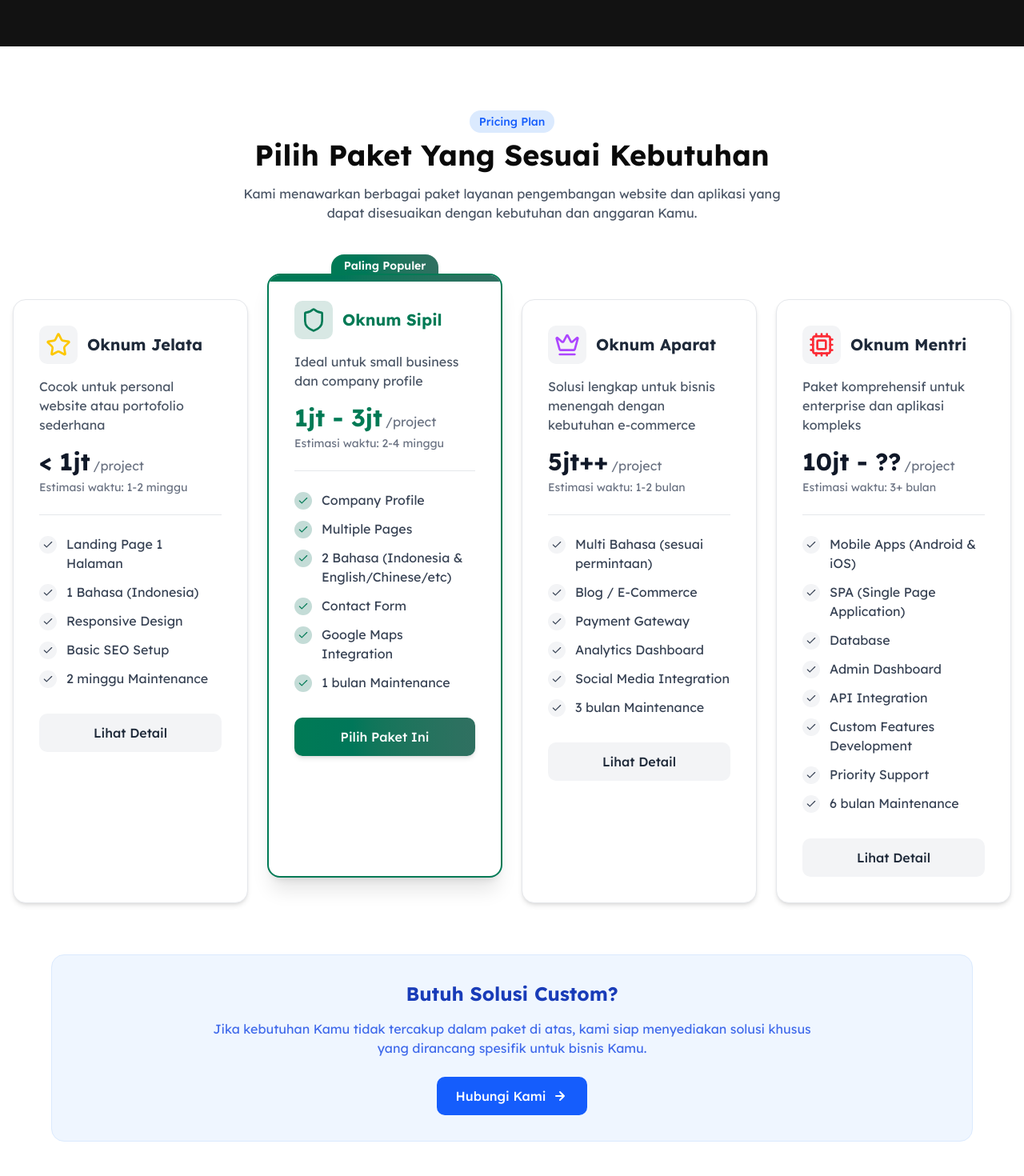
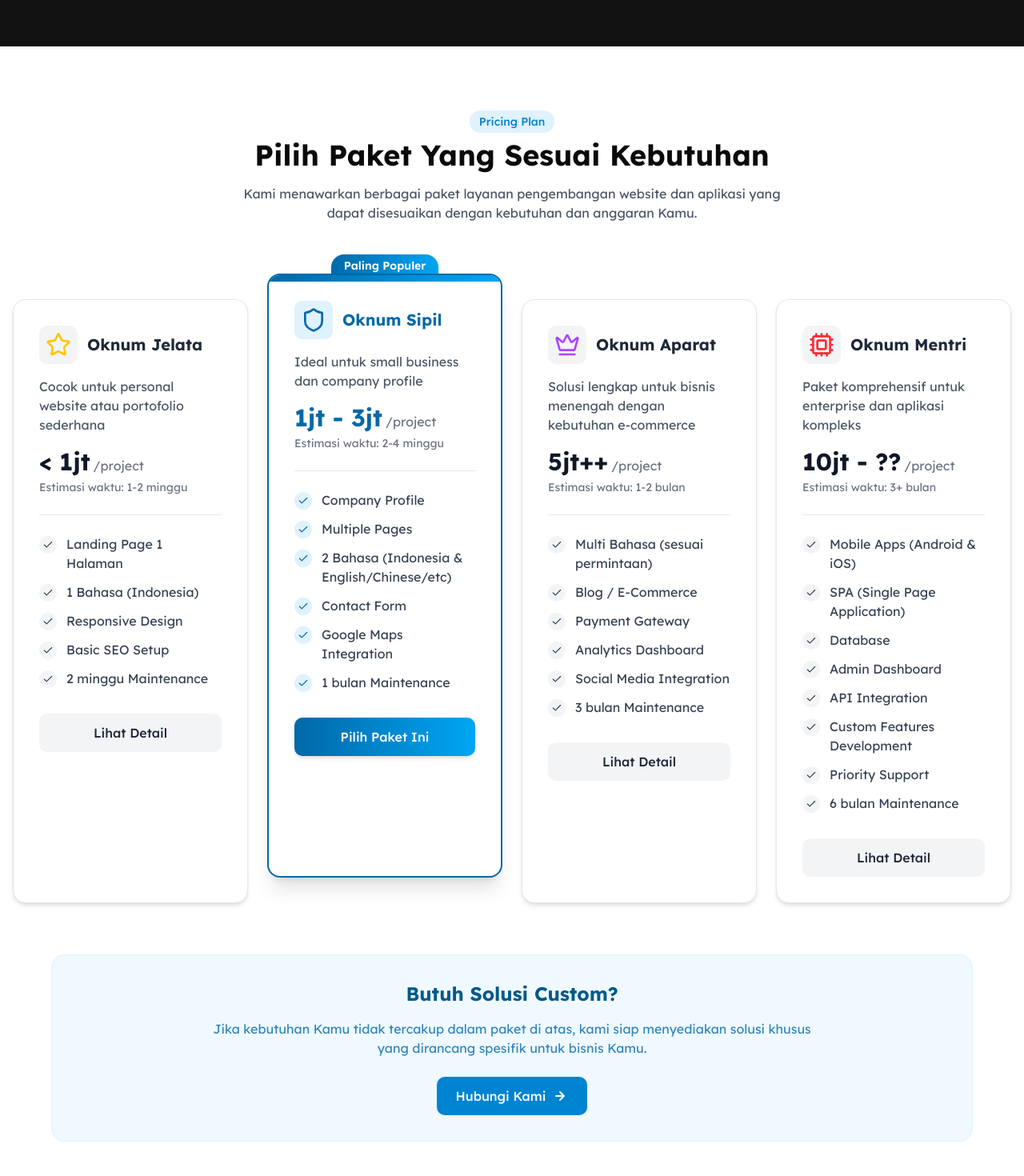
Before and after one commit to gawwe-id/oknum, a Next.js app: page / in a window 1280 px wide. Shown: the part 3820-5290 px from the top of the page at 80% size. Built offline with nearby package versions, Linux system fonts and the light colour scheme; a web font is replaced by a local one.

Commit message:
refactor and add link

```diff
--- a/src/components/pricing.tsx
+++ b/src/components/pricing.tsx
@@ -3,6 +3,7 @@
 import React from "react";
 import { motion, AnimatePresence } from "framer-motion";
 import { Check, Crown, Star, Shield, Cpu } from "lucide-react";
+import Link from "next/link";
 
 // Animation variants
 const sectionVariants = {
@@ -110,7 +111,7 @@ const pricingPlans: PricingPlan[] = [
       "Google Maps Integration",
       "1 bulan Maintenance",
     ],
-    icon: <Shield className="h-8 w-8 text-emerald-700" />,
+    icon: <Shield className="h-8 w-8 text-sky-700" />,
     highlight: true,
     popular: true,
     duration: "2-4 minggu",
@@ -177,7 +178,7 @@ const PricingCard: React.FC<PricingCardProps> = ({ plan }) => {
           animate={{ opacity: 1, y: 0 }}
           transition={{ delay: 0.5 }}
         >
-          <span className="px-4 py-1 bg-gradient-to-r from-emerald-700 to-[#307061] text-white text-sm font-semibold rounded-tr-2xl rounded-tl-2xl shadow-md">
+          <span className="px-4 py-1 bg-gradient-to-r from-sky-700 to-sky-500 text-white text-sm font-semibold rounded-tr-2xl rounded-tl-2xl shadow-md">
             Paling Populer
           </span>
         </motion.div>
@@ -186,26 +187,26 @@ const PricingCard: React.FC<PricingCardProps> = ({ plan }) => {
       <div
         className={`relative h-full rounded-2xl overflow-hidden ${
           plan.highlight
-            ? "border-2 border-emerald-700 shadow-xl bg-white"
+            ? "border-2 border-sky-700 shadow-xl bg-white"
             : "border border-gray-200 shadow-md bg-white"
         }`}
       >
         {plan.highlight && (
-          <div className="absolute top-0 inset-x-0 h-2 bg-gradient-to-r from-emerald-700 to-[#307061]" />
+          <div className="absolute top-0 inset-x-0 h-2 bg-gradient-to-r from-sky-700 to-sky-500" />
         )}
 
         <div className="p-6 md:p-8 h-full">
           <div className="flex items-center space-x-3 mb-4">
             <div
               className={`p-2 rounded-lg ${
-                plan.highlight ? "bg-[#d8e8e4]" : "bg-gray-100"
+                plan.highlight ? "bg-sky-100" : "bg-gray-100"
               }`}
             >
               {plan.icon}
             </div>
             <h3
               className={`text-xl font-bold ${
-                plan.highlight ? "text-emerald-700" : "text-gray-800"
+                plan.highlight ? "text-sky-700" : "text-gray-800"
               }`}
             >
               {plan.name}
@@ -217,7 +218,7 @@ const PricingCard: React.FC<PricingCardProps> = ({ plan }) => {
             <div className="flex items-baseline mb-1">
               <span
                 className={`text-3xl font-bold ${
-                  plan.highlight ? "text-emerald-700" : "text-gray-900"
+                  plan.highlight ? "text-sky-700" : "text-gray-900"
                 }`}
               >
                 {plan.price}
@@ -244,7 +245,7 @@ const PricingCard: React.FC<PricingCardProps> = ({ plan }) => {
                 <div
                   className={`flex-shrink-0 p-1 rounded-full mt-0.5 ${
                     plan.highlight
-                      ? "bg-[#c4dcd7] text-emerald-700"
+                      ? "bg-sky-100 text-sky-700"
                       : "bg-gray-100 text-gray-700"
                   }`}
                 >
@@ -260,7 +261,7 @@ const PricingCard: React.FC<PricingCardProps> = ({ plan }) => {
           <motion.button
             className={`w-full py-3 mt-8 rounded-lg font-medium transition-colors ${
               plan.highlight
-                ? "bg-gradient-to-r from-emerald-700 to-[#307061] hover:from-[#509887] hover:to-[#77afa1] text-white shadow-md"
+                ? "bg-gradient-to-r from-sky-700 to-sky-500 hover:from-sky-600 hover:to-sky-400 text-white shadow-md"
                 : "bg-gray-100 hover:bg-gray-200 text-gray-800"
             }`}
             whileHover={{ scale: 1.02 }}
@@ -287,7 +288,7 @@ const Pricing: React.FC = () => {
       <div className="container mx-auto max-w-8xl px-4">
         <motion.div className="text-center mb-12" variants={headingVariants}>
           <motion.span
-            className="inline-block px-3 py-1 bg-blue-100 text-blue-600 rounded-full text-sm font-medium mb-2"
+            className="inline-block px-3 py-1 bg-sky-100 text-sky-600 rounded-full text-sm font-medium mb-2"
             initial={{ opacity: 0, scale: 0.8 }}
             animate={{ opacity: 1, scale: 1 }}
             transition={{ delay: 0.1 }}
@@ -312,21 +313,22 @@ const Pricing: React.FC = () => {
         </div>
 
         <motion.div
-          className="mt-16 text-center max-w-6xl mx-auto bg-blue-50 p-8 rounded-2xl border border-blue-100"
+          className="mt-16 text-center max-w-6xl mx-auto bg-sky-50 p-8 rounded-2xl border border-sky-100"
           initial={{ opacity: 0, y: 30 }}
           whileInView={{ opacity: 1, y: 0 }}
           transition={{ delay: 0.5 }}
           viewport={{ once: true }}
         >
-          <h3 className="text-xl md:text-2xl font-bold text-blue-800 mb-4">
+          <h3 className="text-xl md:text-2xl font-bold text-sky-800 mb-4">
             Butuh Solusi Custom?
           </h3>
-          <p className="text-blue-700 opacity-80 mb-6 max-w-3xl mx-auto">
+          <p className="text-sky-700 opacity-80 mb-6 max-w-3xl mx-auto">
             Jika kebutuhan Kamu tidak tercakup dalam paket di atas, kami siap
             menyediakan solusi khusus yang dirancang spesifik untuk bisnis Kamu.
           </p>
+          <Link href={"/contact"}>
             <motion.button
-            className="px-6 py-3 bg-blue-600 text-white rounded-lg font-medium hover:bg-blue-700 transition-colors inline-flex items-center space-x-2"
+              className="px-6 py-3 bg-sky-600 text-white rounded-lg font-medium hover:bg-sky-700 transition-colors inline-flex items-center space-x-2"
               whileHover={{ scale: 1.05 }}
               whileTap={{ scale: 0.95 }}
             >
@@ -347,6 +349,7 @@ const Pricing: React.FC = () => {
                 />
               </svg>
             </motion.button>
+          </Link>
         </motion.div>
       </div>
     </motion.section>
```
Lines whose indentation alone changed are shown as unchanged.
